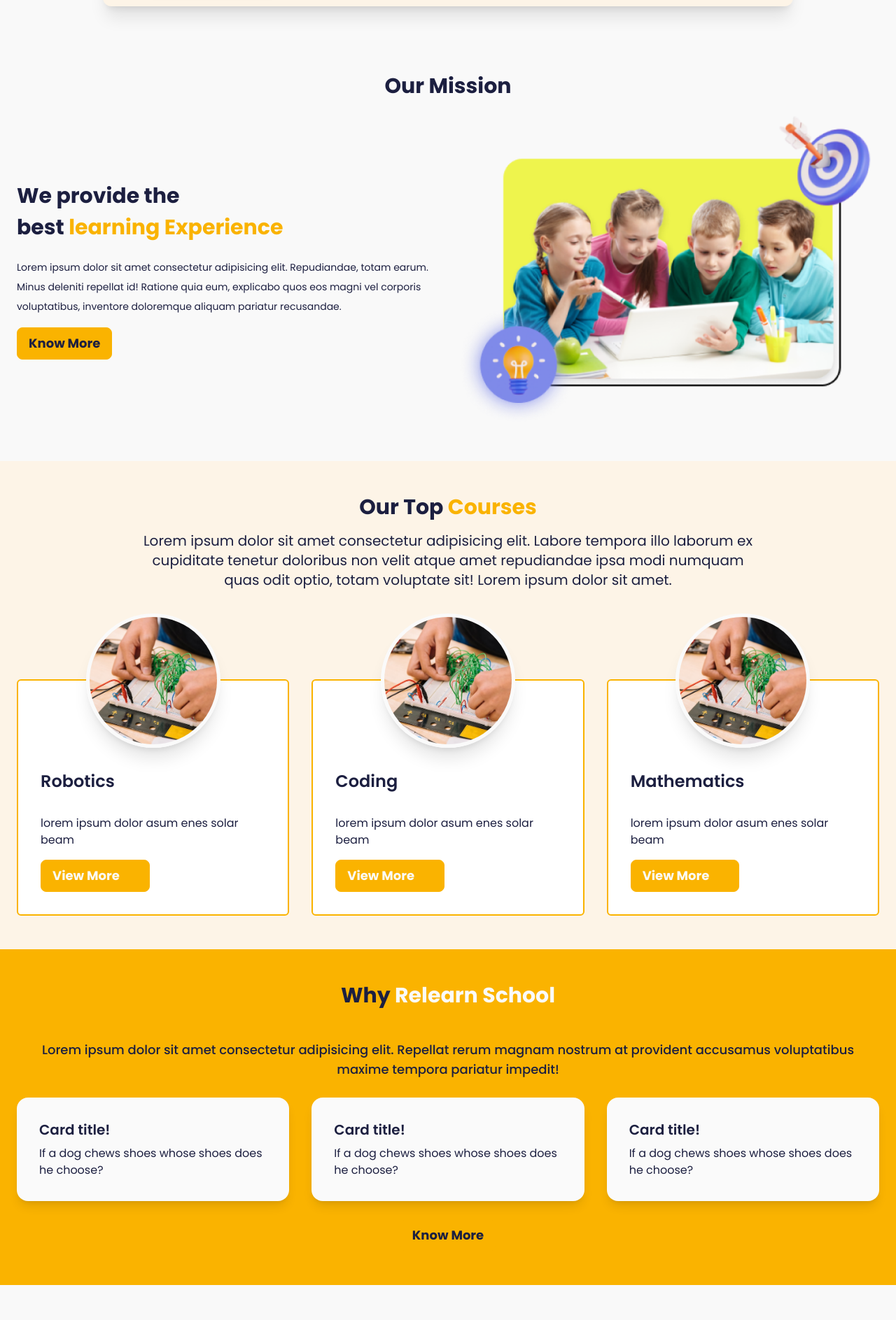
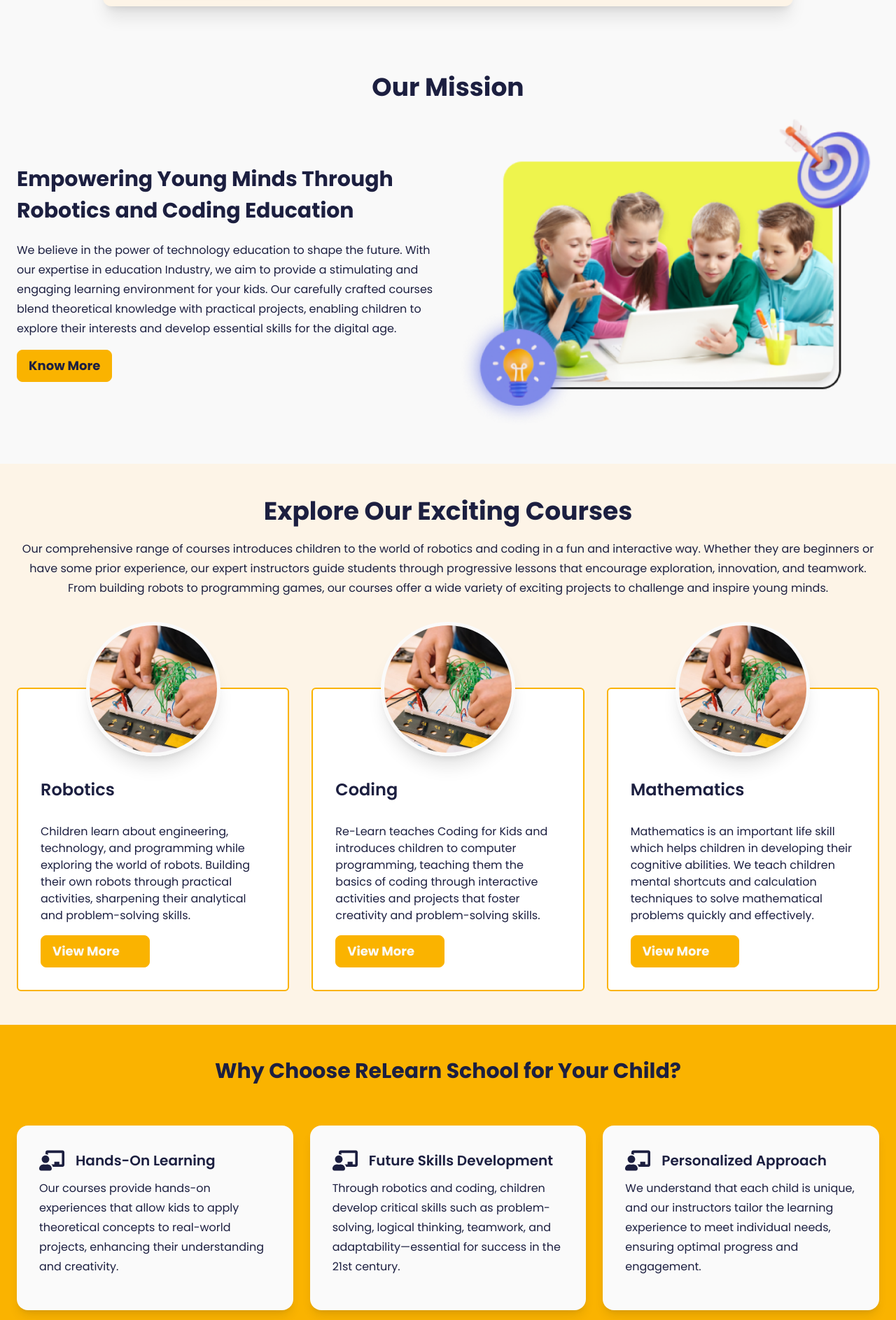
Before and after one commit to KishoreBabu420/relearn-school, a Next.js app: page / in a window 1280 px wide. Shown: the part 857-2744 px from the top of the page at 70% size. Built offline with nearby package versions, Linux system fonts and the light colour scheme.

Commit message:
update website content

```diff
--- a/components/about/index.jsx
+++ b/components/about/index.jsx
@@ -1,42 +1,61 @@
-import Image from 'next/image';
+import { FaChalkboardTeacher } from 'react-icons/fa';
+
 const About = () => {
   return (
     <section
       id='about'
       className=' bg-accent'
     >
-      <div className='flex flex-col items-center justify-between section '>
+      <div className='flex flex-col items-center justify-center gap-[1.5rem] section '>
         <h2 className='mb-5 text-2xl font-bold text-center sm:text-3xl text-primary'>
-          Why <span className='text-secondary'>Relearn School</span>
+          Why Choose ReLearn School for Your Child?
         </h2>
 
-        <p className='text-lg font-medium text-center text-primary'>
-          Lorem ipsum dolor sit amet consectetur adipisicing elit. Repellat
-          rerum magnam nostrum at provident accusamus voluptatibus maxime
-          tempora pariatur impedit!
-        </p>
-        <div className='grid gap-8 md:grid-cols-3 sm:grid-cols-1 place-items-center'>
+        <div className='grid gap-6 my-4 md:grid-cols-3 sm:grid-cols-1 place-items-center'>
           <article className='shadow-lg card bg-secondary text-primary'>
-            <div className='card-body'>
-              <h2 className='card-title'>Card title!</h2>
-              <p>If a dog chews shoes whose shoes does he choose?</p>
+            <div className='relative card-body'>
+              <h3 className='text-xl card-title'>
+                <FaChalkboardTeacher className='mr-2 text-4xl font-black' />
+                Hands-On Learning
+              </h3>
+              <p className='mb-4 text-base leading-7 text-primary'>
+                Our courses provide hands-on experiences that allow kids to
+                apply theoretical concepts to real-world projects, enhancing
+                their understanding and creativity.
+              </p>
             </div>
           </article>
           <article className='shadow-lg card bg-secondary text-primary'>
-            <div className='card-body'>
-              <h2 className='card-title'>Card title!</h2>
-              <p>If a dog chews shoes whose shoes does he choose?</p>
+            <div className='relative card-body'>
+              <h3 className='text-xl card-title'>
+                <FaChalkboardTeacher className='mr-2 text-4xl font-black' />
+                Future Skills Development
+              </h3>
+
+              <p className='mb-4 text-base leading-7 text-primary'>
+                Through robotics and coding, children develop critical skills
+                such as problem-solving, logical thinking, teamwork, and
+                adaptability—essential for success in the 21st century.
+              </p>
             </div>
           </article>
           <article className='shadow-lg card bg-secondary text-primary'>
-            <div className='card-body'>
-              <h2 className='card-title'>Card title!</h2>
-              <p>If a dog chews shoes whose shoes does he choose?</p>
+            <div className='relative card-body'>
+              <h3 className='text-xl card-title'>
+                <FaChalkboardTeacher className='mr-2 text-4xl font-black' />
+                Personalized Approach
+              </h3>
+
+              <p className='mb-4 text-base leading-7 text-primary'>
+                We understand that each child is unique, and our instructors
+                tailor the learning experience to meet individual needs,
+                ensuring optimal progress and engagement.
+              </p>
             </div>
           </article>
         </div>
 
-        <button className='btn-custom btn-custom-main'>Know More</button>
+        <button className='btn-custom btn-custom-primary'>Know More</button>
       </div>
     </section>
   );
--- a/components/courses/index.jsx
+++ b/components/courses/index.jsx
@@ -26,21 +26,24 @@
     >
       <div className='mx-auto section'>
         <div className='mb-[8rem] text-center'>
-          <h2 className='mb-4 text-2xl font-bold sm:text-3xl text-primary'>
-            Our Top <span className='text-accent'>Courses</span>
+          <h2 className='mb-5 text-2xl font-bold md:text-4xl text-primary'>
+            Explore Our Exciting Courses
           </h2>
-          <p className='text-xl text-primary leading-7 max-w-[875px] mx-auto '>
-            Lorem ipsum dolor sit amet consectetur adipisicing elit. Labore
-            tempora illo laborum ex cupiditate tenetur doloribus non velit atque
-            amet repudiandae ipsa modi numquam quas odit optio, totam voluptate
-            sit! Lorem ipsum dolor sit amet.
+          <p className='mx-auto text-base leading-7 text-primary '>
+            Our comprehensive range of courses introduces children to the world
+            of robotics and coding in a fun and interactive way. Whether they
+            are beginners or have some prior experience, our expert instructors
+            guide students through progressive lessons that encourage
+            exploration, innovation, and teamwork. From building robots to
+            programming games, our courses offer a wide variety of exciting
+            projects to challenge and inspire young minds.
           </p>
         </div>
         <motion.div
           variants={container}
           initial='hidden'
           whileInView='visible'
-          className='grid gap-8 mt-[8rem] md:grid-cols-3 sm:grid-cols-1'
+          className='grid gap-8 mt-[8rem] grid-cols-1 md:grid-cols-3 place-content-stretch mx-auto'
         >
           {categories.map((category) => {
             return (
--- a/components/hero/index.jsx
+++ b/components/hero/index.jsx
@@ -5,21 +5,23 @@
     <header className='pt-[8rem] section text-primary'>
       <div className='items-center justify-center gap-10 md:flex'>
         <div>
-          <div className='mb-4 text-xl font-bold text-secondary'>
-            Robotics & AI Revolution
-          </div>
+          <span className='px-4 py-2 mb-4 text-xl font-black rounded-lg text-accent bg-primary'>
+            Robotics & Coding
+          </span>
 
-          <div className='sm:text-[2.25rem] text-[1.875rem] font-extrabold text-primary my-4'>
-            Get Future Ready Joining
+          <h1 className='sm:text-[2rem] text-[1.75rem] font-extrabold text-primary my-4'>
+            Make your Child Future Ready
             <br />
-            Robotics & AI Revolution <br /> with Relearn School
-          </div>
-          <p className='max-w-xl text-[1rem] leading-7 text-primary'>
-            Lorem ipsum dolor sit amet consectetur adipisicing elit. Aspernatur
-            hic quibusdam sit numquam dolor, suscipit dignissimos nulla
-            consequuntur? Ea fugit repudiandae libero deleniti aliquam.
-            Necessitatibus?
-          </p>
+            Learning Robotics and Coding
+            <br />
+            with ReLearn School
+          </h1>
+          <h2 className='max-w-xl text-base leading-7 text-primary'>
+            At Relearn School, we empower young minds to excel in cutting-edge
+            technologies by equipping them with the skills and knowledge needed
+            to thrive in tomorrow&apos;s world. Join the revolution and upskill
+            your child to succeed in an ever-evolving world.
+          </h2>
 
           <div className='flex gap-2 mt-6'>
             <button className='btn-custom btn-custom-main'>
--- a/components/mission/index.jsx
+++ b/components/mission/index.jsx
@@ -5,20 +5,21 @@
       className='section'
       id='mission'
     >
-      <h2 className='mb-5 text-2xl font-bold text-center sm:text-3xl text-primary'>
+      <h2 className='mb-5 text-2xl font-bold text-center md:text-4xl text-primary'>
         Our Mission
       </h2>
       <div className='grid gap-8 md:grid-cols-2 place-items-center'>
         <div>
-          <div className='font-bold sm:text-[1.875rem] text-[1.5rem] mb-5 text-primary'>
-            We provide the <br /> best
-            <span className='text-accent'> learning Experience</span>
-          </div>
-          <p className='mb-4 text-sm leading-7 text-primary'>
-            Lorem ipsum dolor sit amet consectetur adipisicing elit.
-            Repudiandae, totam earum. Minus deleniti repellat id! Ratione quia
-            eum, explicabo quos eos magni vel corporis voluptatibus, inventore
-            doloremque aliquam pariatur recusandae.
+          <h3 className='font-bold sm:text-[1.875rem] text-[1.5rem] mb-5 text-primary'>
+            Empowering Young Minds Through <br /> Robotics and Coding Education
+          </h3>
+          <p className='mb-4 text-base leading-7 text-primary'>
+            We believe in the power of technology education to shape the future.
+            With our expertise in education Industry, we aim to provide a
+            stimulating and engaging learning environment for your kids. Our
+            carefully crafted courses blend theoretical knowledge with practical
+            projects, enabling children to explore their interests and develop
+            essential skills for the digital age.
           </p>
           <button className='btn-custom btn-custom-main'>Know More</button>
         </div>
--- a/constants/index.js
+++ b/constants/index.js
@@ -21,19 +21,21 @@
     id: 1,
     image: '/assets/images/course.jpg',
     category: 'Robotics',
-    description: 'lorem ipsum dolor asum enes solar beam',
+    description: `Children learn about engineering, technology, and programming while exploring the world of robots. Building their own robots through practical activities, sharpening their analytical and problem-solving skills.`,
   },
   {
     id: 2,
     image: '/assets/images/course.jpg',
     category: 'Coding',
-    description: 'lorem ipsum dolor asum enes solar beam',
+    description:
+      'Re-Learn teaches Coding for Kids and introduces children to computer programming, teaching them the basics of coding through interactive activities and projects that foster creativity and problem-solving skills.',
   },
   {
     id: 3,
     image: '/assets/images/course.jpg',
     category: 'Mathematics',
-    description: 'lorem ipsum dolor asum enes solar beam',
+    description:
+      'Mathematics is an important life skill which helps children in developing their cognitive abilities. We teach children mental shortcuts and calculation techniques to solve mathematical problems quickly and effectively.',
   },
 ];
 
--- a/styles/globals.css
+++ b/styles/globals.css
@@ -25,6 +25,9 @@
   .btn-custom-main {
     @apply bg-accent border-accent text-primary hover:text-secondary hover:bg-primary hover:border-primary hover:-translate-y-1;
   }
+  .btn-custom-primary {
+    @apply bg-primary border-primary text-secondary hover:bg-secondary hover:border-secondary hover:text-primary hover:-translate-y-1;
+  }
 
   .btn-custom-secondary {
     @apply bg-accent border-accent text-primary;
```
Also changed, not shown: components/pricing/index.jsx (+37 -43 lines).
